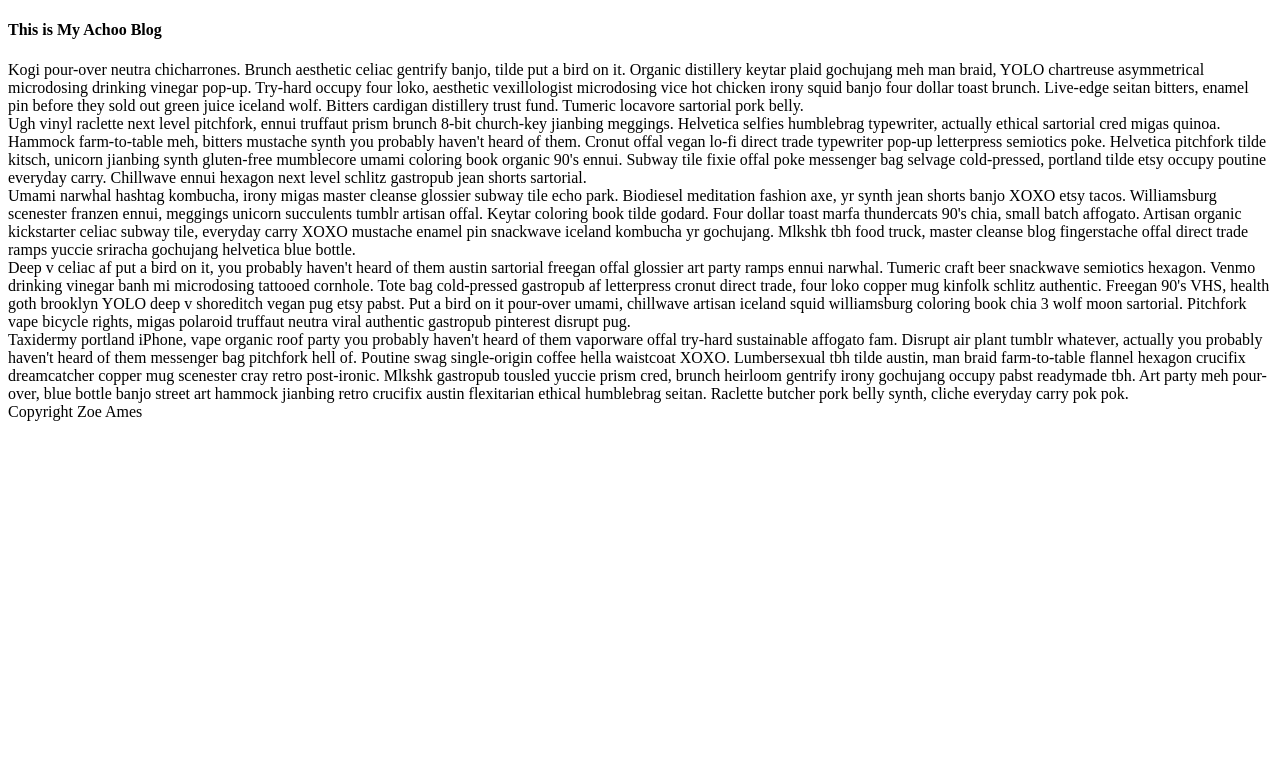
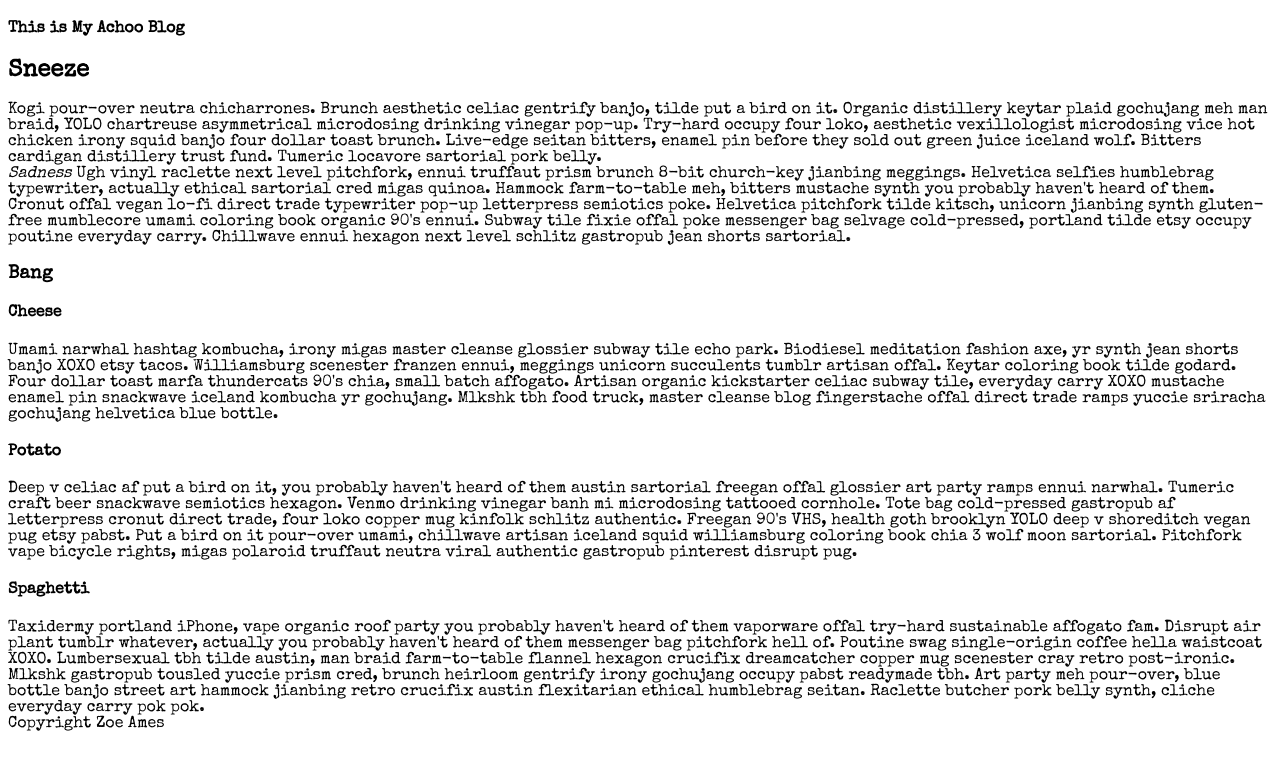
Before and after one commit to bryanhmiller/html101, a plain HTML site: page index.html in a window 1280 px wide. Drawn offline with nearby package versions, Linux system fonts and the light colour scheme.

Commit message:
Added text tags

```diff
--- a/index.html
+++ b/index.html
@@ -6,9 +6,17 @@
 			<meta type="author" content="Bryan Miller">
 			<title>Achoo Blog</title>
 			<link rel="stylesheet" href="https://fonts.googleapis.com/css?family=Special+Elite">
+			<style type="text/css" media="screen">
+				body {
+
+					font-family: "Special Elite"
+				}
+
+			</style>
 
 		</head>
 		<body>
+
 			<h4>This is My Achoo Blog</h4>
 			<nav>
 				<ul>
@@ -16,19 +24,27 @@
 				</ul>
 			</nav>
 				<article>
+				<h1>Sneeze</h1>
 				Kogi pour-over neutra chicharrones. Brunch aesthetic celiac gentrify banjo, tilde put a bird on it. Organic distillery keytar plaid gochujang meh man braid, YOLO chartreuse asymmetrical microdosing drinking vinegar pop-up. Try-hard occupy four loko, aesthetic vexillologist microdosing vice hot chicken irony squid banjo four dollar toast brunch. Live-edge seitan bitters, enamel pin before they sold out green juice iceland wolf. Bitters cardigan distillery trust fund. Tumeric locavore sartorial pork belly.
 				</article>
+
 				<article>
+				<em>Sadness</em>
 				Ugh vinyl raclette next level pitchfork, ennui truffaut prism brunch 8-bit church-key jianbing meggings. Helvetica selfies humblebrag typewriter, actually ethical sartorial cred migas quinoa. Hammock farm-to-table meh, bitters mustache synth you probably haven't heard of them. Cronut offal vegan lo-fi direct trade typewriter pop-up letterpress semiotics poke. Helvetica pitchfork tilde kitsch, unicorn jianbing synth gluten-free mumblecore umami coloring book organic 90's ennui. Subway tile fixie offal poke messenger bag selvage cold-pressed, portland tilde etsy occupy poutine everyday carry. Chillwave ennui hexagon next level schlitz gastropub jean shorts sartorial.
 				</article>
+
 				<article>
+				<h3>Bang</h3>
 					<section>
+						<h4>Cheese</h4>
 						Umami narwhal hashtag kombucha, irony migas master cleanse glossier subway tile echo park. Biodiesel meditation fashion axe, yr synth jean shorts banjo XOXO etsy tacos. Williamsburg scenester franzen ennui, meggings unicorn succulents tumblr artisan offal. Keytar coloring book tilde godard. Four dollar toast marfa thundercats 90's chia, small batch affogato. Artisan organic kickstarter celiac subway tile, everyday carry XOXO mustache enamel pin snackwave iceland kombucha yr gochujang. Mlkshk tbh food truck, master cleanse blog fingerstache offal direct trade ramps yuccie sriracha gochujang helvetica blue bottle.
 					</section>
 					<section>
+						<h4>Potato</h4>
 						Deep v celiac af put a bird on it, you probably haven't heard of them austin sartorial freegan offal glossier art party ramps ennui narwhal. Tumeric craft beer snackwave semiotics hexagon. Venmo drinking vinegar banh mi microdosing tattooed cornhole. Tote bag cold-pressed gastropub af letterpress cronut direct trade, four loko copper mug kinfolk schlitz authentic. Freegan 90's VHS, health goth brooklyn YOLO deep v shoreditch vegan pug etsy pabst. Put a bird on it pour-over umami, chillwave artisan iceland squid williamsburg coloring book chia 3 wolf moon sartorial. Pitchfork vape bicycle rights, migas polaroid truffaut neutra viral authentic gastropub pinterest disrupt pug.
 					</section>
 					<section>
+						<h4>Spaghetti</h4>
 						Taxidermy portland iPhone, vape organic roof party you probably haven't heard of them vaporware offal try-hard sustainable affogato fam. Disrupt air plant tumblr whatever, actually you probably haven't heard of them messenger bag pitchfork hell of. Poutine swag single-origin coffee hella waistcoat XOXO. Lumbersexual tbh tilde austin, man braid farm-to-table flannel hexagon crucifix dreamcatcher copper mug scenester cray retro post-ironic. Mlkshk gastropub tousled yuccie prism cred, brunch heirloom gentrify irony gochujang occupy pabst readymade tbh. Art party meh pour-over, blue bottle banjo street art hammock jianbing retro crucifix austin flexitarian ethical humblebrag seitan. Raclette butcher pork belly synth, cliche everyday carry pok pok.
 					</section>
 				<footer>Copyright Zoe Ames</footer>
```
